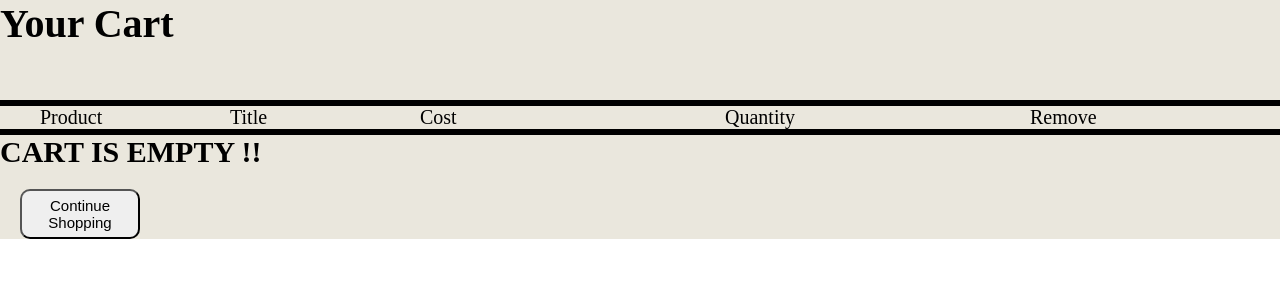
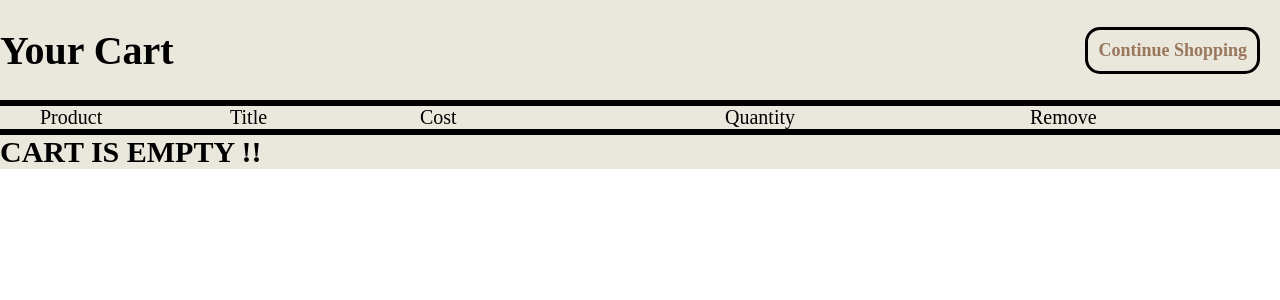
Before and after one commit to Rohan0197/Mini-Project, a React (Create React App) app: page /cart in a window 1280 px wide. Shown: the top 300 px of the page. Built offline with nearby package versions, Linux system fonts and the light colour scheme.

Commit message:
css fixed for Orders page

```diff
--- a/src/Cart.css
+++ b/src/Cart.css
@@ -3,6 +3,9 @@
 }
 
 .cart-header {
+    display: flex;
+    justify-content: space-between;
+    align-items: center;
     height: 100px;
     font-weight: bold;
     font-size: 40px;
@@ -17,7 +20,7 @@
     gap: 20px;
 }
 
-#home {
+#home, #back {
     padding: 10px 10px 10px 10px;
     text-align: center;
     margin-top: 0;
@@ -28,7 +31,6 @@
     font-family: 'Times New Roman', Times, serif;
     background-color: #EAE7DD;
     color: #99775C;
-
 }
 
 .attributes {
@@ -118,7 +120,7 @@
     margin: 20px;
 }
 
-#proceed, #back {
+#proceed {
     width: 120px;
     height: 50px;
     border-radius: 10px;
@@ -126,13 +128,16 @@
     text-align: center;
 }
 
+#back:hover {
+    background-color: #99775C;
+    color: #F2F7F2;
+    transition: 0.2s;
+}
+
 #proceed:hover {
     background-color: lightgreen;
 }
 
-#back:hover {
-    background-color: lightgreen;
-}
 
 .cart-buttons {
     text-align: center;
--- a/src/components/MyCart.js
+++ b/src/components/MyCart.js
@@ -1,10 +1,10 @@
 import React from 'react';
 import axios from "axios";
-import { useNavigate } from "react-router-dom";
+import {useNavigate} from "react-router-dom";
 
 function MyCart(props) {
     const navigate = useNavigate();
-    const { cartItems, setCartItems } = props;
+    const {cartItems, setCartItems} = props;
 
     let total_quantity = find_total_quantity();
     let total_cost = find_total_cost();
@@ -88,8 +88,13 @@ function MyCart(props) {
 
     return (
         <div className="my-cart">
-            <div className="cart-header">Your Cart</div>
-            <hr />
+            <div className="cart-header">
+                <div>Your Cart</div>
+                <div className="final-cost">
+                    <button onClick={() => navigate('/home')} id="back">Continue Shopping</button>
+                </div>
+            </div>
+            <hr/>
             <div className="attributes">
                 <label>Product</label>
                 <label>Title</label>
@@ -97,32 +102,32 @@ function MyCart(props) {
                 <label>Quantity</label>
                 <label>Remove</label>
             </div>
-            <hr />
+            <hr/>
 
             {cartItems.map((item, index) => (
                 <div key={index} className="cart_items">
-                    <img src={item.image} alt="item" className="cart_item_image" />
+                    <img src={item.image} alt="item" className="cart_item_image"/>
                     <label className="individual">{item.name}</label>
                     <label className="individual">{item.cost}</label>
                     <label className="individual" id="quantity-vary">
                         <button onClick={() => decrementQuantity(index)} className="cart-buttons"><img src='sub.png'
-                            className="add-sub-img"
-                            alt="delete" />
+                                                                                                       className="add-sub-img"
+                                                                                                       alt="delete"/>
                         </button>
                         <label>{item.quantity}</label>
                         <button onClick={() => incrementQuantity(index)} className="cart-buttons"><img src='add.png'
-                            className="add-sub-img"
-                            alt="add" />
+                                                                                                       className="add-sub-img"
+                                                                                                       alt="add"/>
                         </button>
                     </label>
                     <button className='delete-btn' onClick={() => deletion(item.name)}>
-                        <img src='delete.png' className="delete-btn-img" alt="delete" />
+                        <img src='delete.png' className="delete-btn-img" alt="delete"/>
                     </button>
                 </div>
             ))}
             <>
                 {
-                    cartItems.length === 0 ? null : (<hr />)
+                    cartItems.length === 0 ? null : (<hr/>)
                 }
             </>
             <>
@@ -130,7 +135,7 @@ function MyCart(props) {
                     cartItems.length === 0 ? (<label id="empty-cart">CART IS EMPTY !!</label>) : (
                         <div className="final-cost">
                             <div>
-                                <label className="total-cost">Total Cost: {total_cost}  ({total_quantity} items)</label>
+                                <label className="total-cost">Total Cost: {total_cost} ({total_quantity} items)</label>
                             </div>
                             <div>
                                 <button onClick={placeOrder} id="proceed">Proceed to Pay</button>
@@ -140,9 +145,7 @@ function MyCart(props) {
                         </div>)
                 }
             </>
-            <div className="final-cost">
-                <button onClick={() => navigate('/home')} id="back">Continue Shopping</button>
-            </div>
+
         </div>
     )
 }
--- a/src/components/OrderList.js
+++ b/src/components/OrderList.js
@@ -1,18 +1,25 @@
 import React from 'react';
 import {useNavigate} from "react-router-dom";
 
-function OrderList({ orders }) {
+function OrderList({orders}) {
     const navigate = useNavigate();
     return (
         <div className="my-cart">
-            <div className="cart-header">Your Orders</div>
-            <hr />
+            <div className="cart-header">
+                <div>Your Orders</div>
+                <div className="final-cost">
+                    <button onClick={() => navigate('/home')} id="back">Continue Shopping
+                    </button>
+                </div>
+            </div>
+
+            <hr/>
             <div className="attributes">
                 <label>Order Number</label>
                 <label>Total Amount</label>
                 <label>Details</label>
             </div>
-            <hr />
+            <hr/>
 
             {orders.length === 0 ? (
                 <label id="empty-cart">NO ORDERS !!</label>
@@ -26,7 +33,7 @@ function OrderList({ orders }) {
                                 console.log('Detail:', detail);
                                 return (
                                     <li key={detail.id} className="corner">
-                                        <img src={detail.img_url} alt="item" className="cart_item_image" />
+                                        <img src={detail.img_url} alt="item" className="cart_item_image"/>
                                         <p className="individual">{detail.product_name} </p>
                                         <p className="individual">{detail.quantity}*{detail.Cost}</p>
                                     </li>
@@ -37,9 +44,7 @@ function OrderList({ orders }) {
                 ))
             )}
 
-            <div className="continue-shopping-wrapper">
-                <button onClick={() => navigate('/home')} id="back" className="continue-shopping">Continue Shopping</button>
-            </div>
+
         </div>
     );
 }
```
